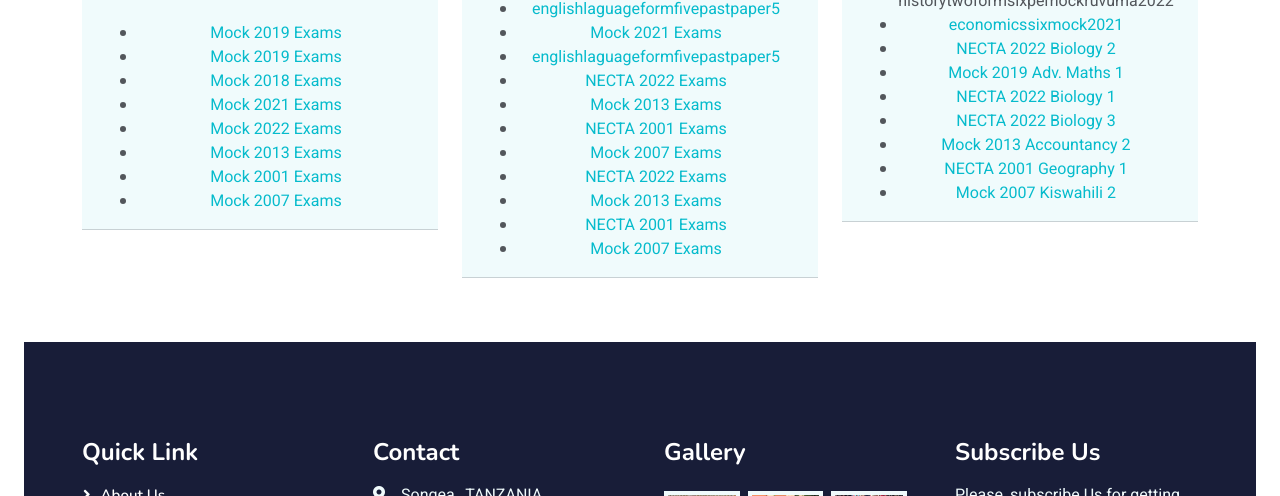
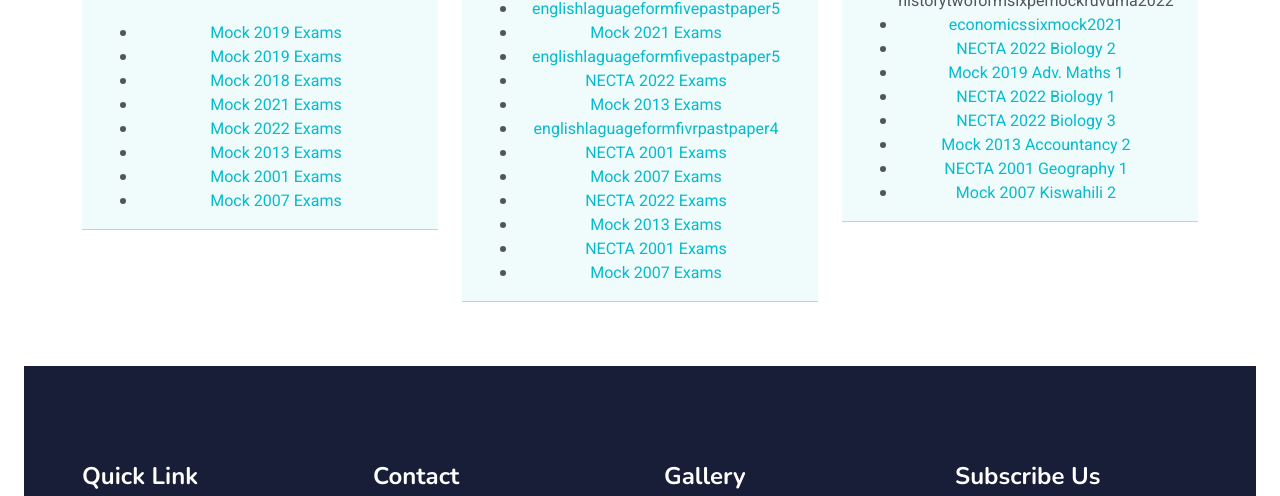
Before and after one commit to jmapunda/elearning, a plain HTML site: page pastpapers.html in a window 1280 px wide. Shown: the part 1287-1783 px from the top of the page. Drawn offline with nearby package versions, Linux system fonts and the light colour scheme.

Commit message:
Update pastpapers.html

```diff
--- a/pastpapers.html
+++ b/pastpapers.html
@@ -250,9 +250,9 @@
                         <p><ul>
 <li><a href="economicstwoformsixpastpaper2021.pdf">economicstwoformsixpastpaper2021</a></<li><a href="economicsformfivepastpaper2021.pdf"economicsformfivepastpaper2021</a></li>          <li><a href="cyber.pdf">Mock 2018 Exams</a></li>
 <li><a href="englishlaguageformfivepastpaper5.pdf">englishlaguageformfivepastpaper5</a></li>                     <li><a href="cyber.pdf">Mock 2021 Exams</a></li>
-        <li><a href="englishlaguageformfivepastpaper5.pdf">englishlaguageformfivepastpaper5</a></li>                    <li><a href="cyber.pdf">NECTA 2022 Exams</a></li>
+<li><a href="englishlaguageformfivepastpaper5.pdf">englishlaguageformfivepastpaper5</a></li>                    <li><a href="cyber.pdf">NECTA 2022 Exams</a></li>
                             <li><a href="cyber.pdf">Mock 2013 Exams</a></li>
-                            <li><a href="cyber.pdf">NECTA 2001 Exams</a></li>
+<li><a href="englishlaguageformfivrpastpaper4.pdf">englishlaguageformfivrpastpaper4</a></li>                    <li><a href="cyber.pdf">NECTA 2001 Exams</a></li>
                             <li><a href="cyber.pdf">Mock 2007 Exams</a></li>
                             <li><a href="cyber.pdf">NECTA 2022 Exams</a></li>
                             <li><a href="cyber.pdf">Mock 2013 Exams</a></li>
```
